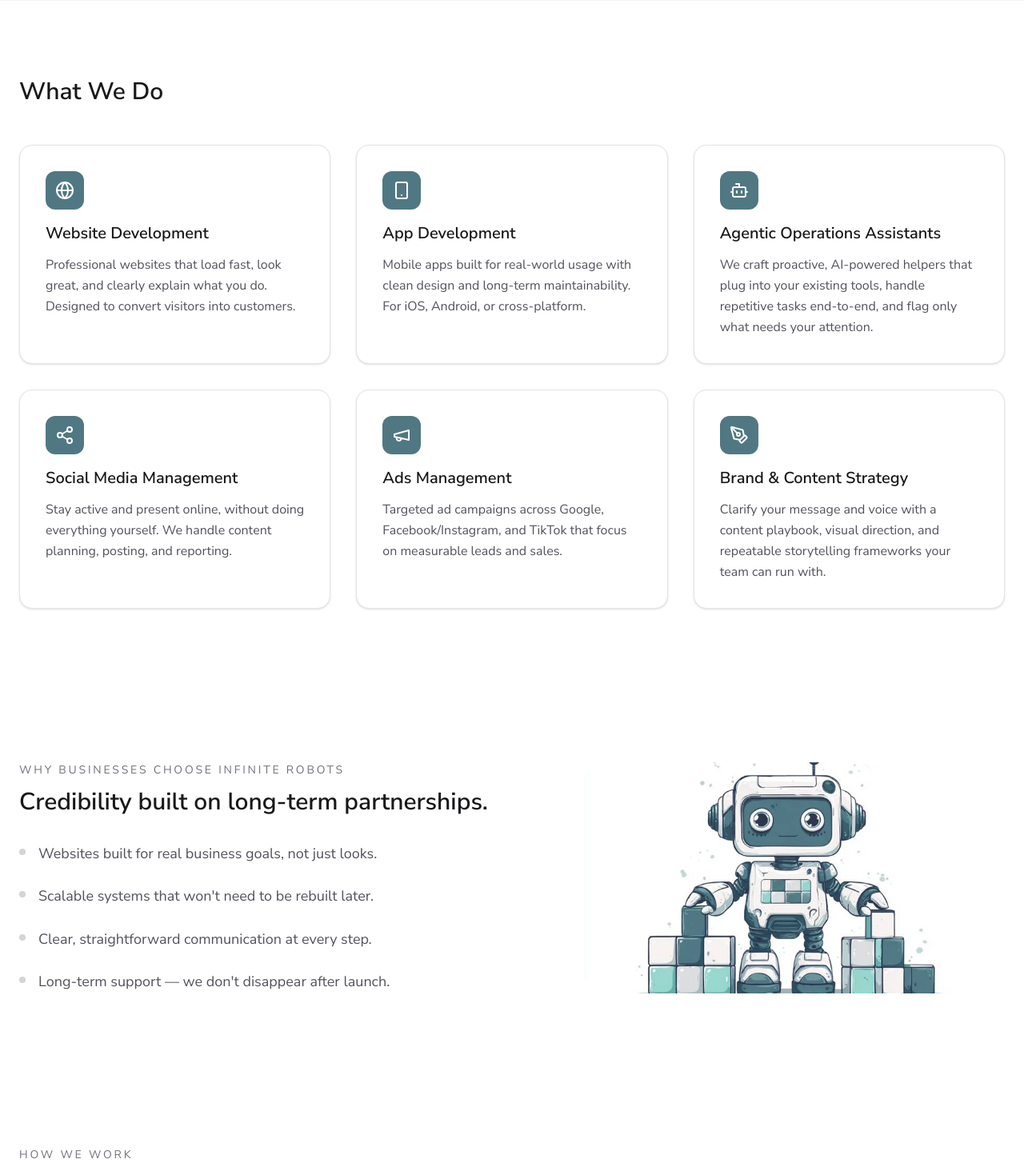
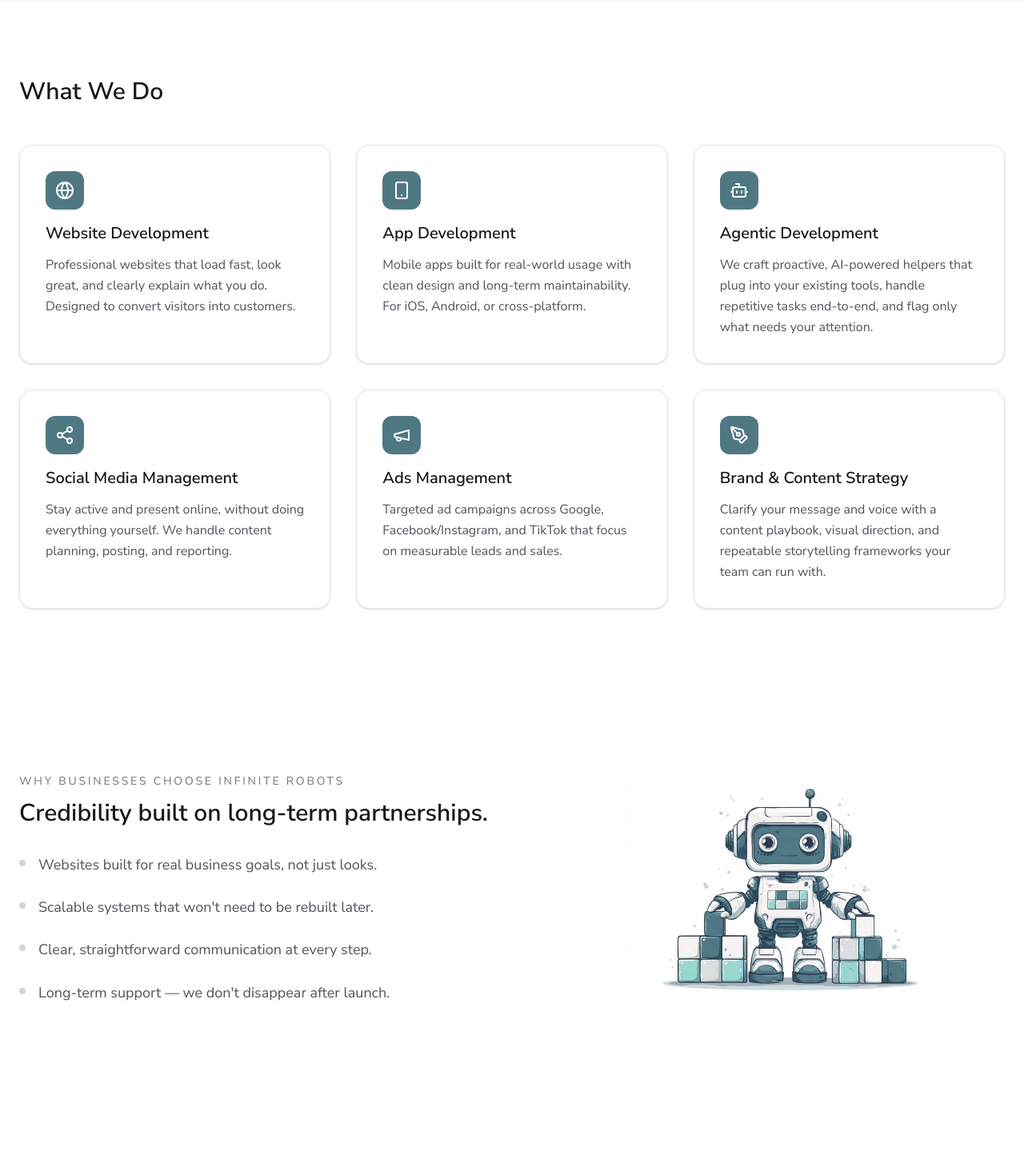
Before and after one commit to infinite-robots/infinite-robots-homepage, a Next.js app: page / in a window 1280 px wide. Shown: the part 650-2114 px from the top of the page at 80% size. Built offline with nearby package versions, Linux system fonts and the light colour scheme.

Commit message:
tweak image and wording

```diff
--- a/components/homepage/ServicesOverview.tsx
+++ b/components/homepage/ServicesOverview.tsx
@@ -26,7 +26,7 @@ const SERVICES: Array<{
     icon: Smartphone,
   },
   {
-    title: "Agentic Operations Assistants",
+    title: "Agentic Development",
     description:
       "We craft proactive, AI-powered helpers that plug into your existing tools, handle repetitive tasks end-to-end, and flag only what needs your attention.",
     icon: Bot,
--- a/components/homepage/WhyChoose.tsx
+++ b/components/homepage/WhyChoose.tsx
@@ -32,12 +32,13 @@ export function WhyChoose() {
             </ul>
           </div>
 
-          <div className="relative h-80 w-full overflow-hidden rounded-3xl md:h-full">
+          <div className="flex w-full justify-center">
             <Image
               src="/robot1.jpg"
               alt="Illustration of Infinite Robots partnership"
-              fill
-              className="object-cover"
+              width={840}
+              height={960}
+              className="h-auto w-full max-w-[420px] rounded-3xl"
               sizes="(min-width: 768px) 420px, 100vw"
               priority={false}
             />
```
